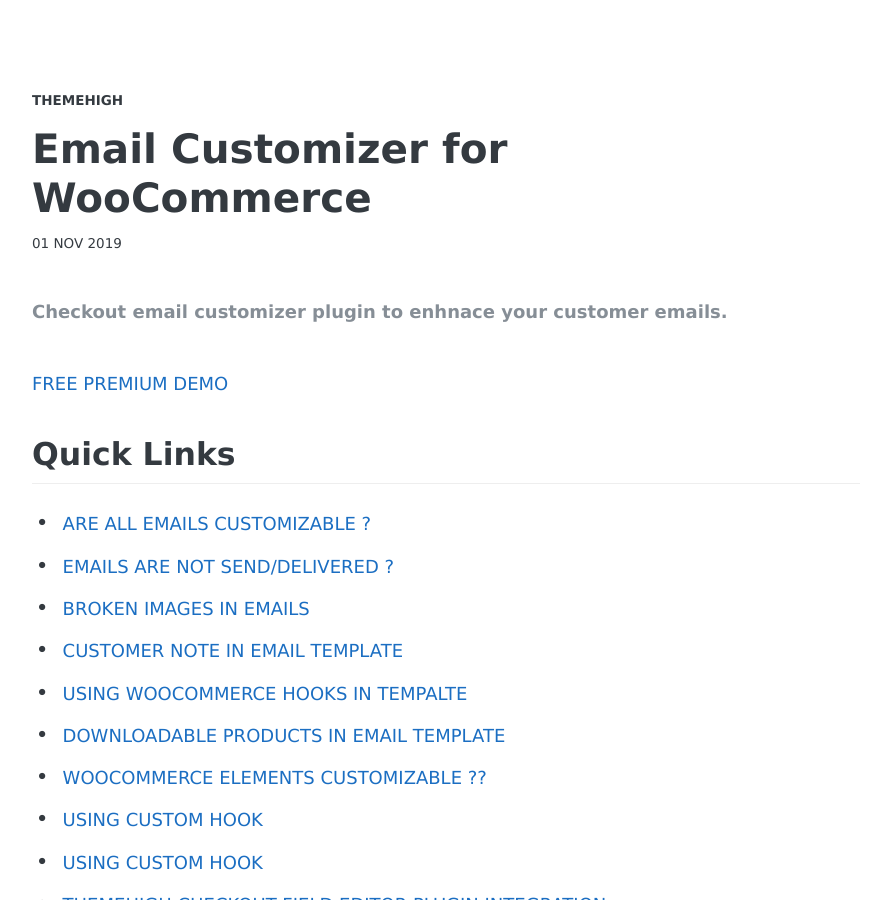
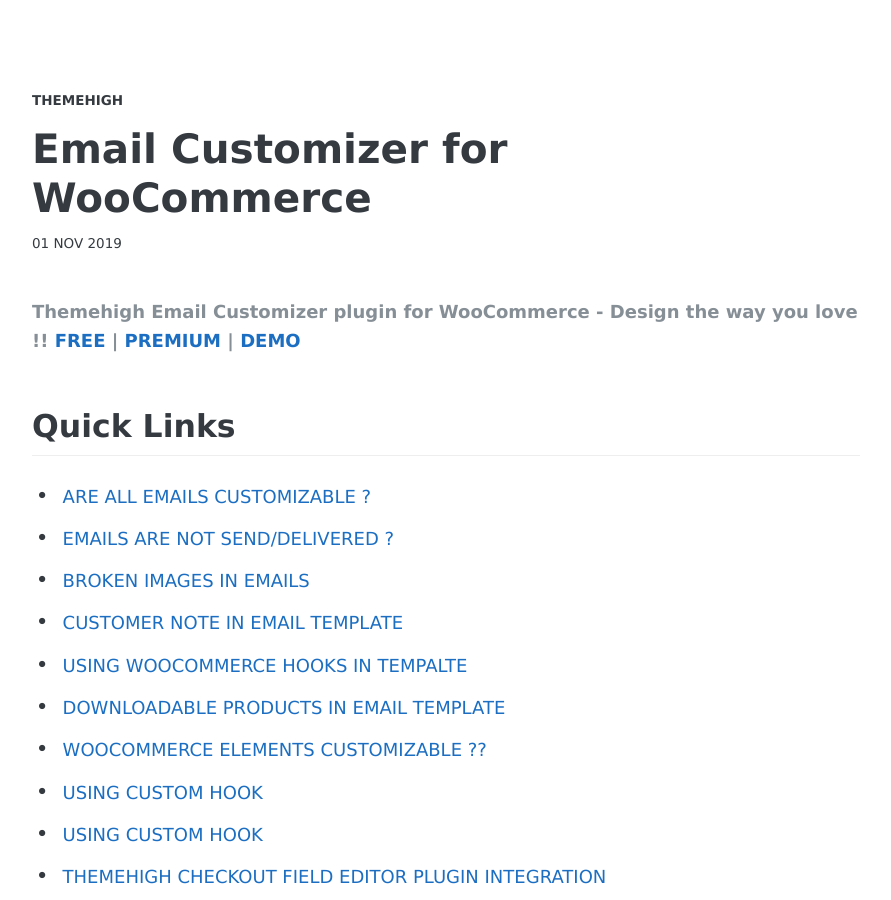
Before and after one commit to Themehigh/themehigh.github.io, a Jekyll site: the page built from _posts/2019-11-01-email-customizer-knowledge-base.markdown, in a window 1280 px wide and 900 px high. Shown: the whole window, without its empty margins (194-1085 px from the left). Built offline with Jekyll 4.4.1, drawn with Linux system fonts in a browser that asks for light colours; some web fonts are replaced; comment, search, counter and statistics services are not loaded.

Commit message:
Update 2019-11-01-email-customizer-knowledge-base.markdown

```diff
--- a/_posts/2019-11-01-email-customizer-knowledge-base.markdown
+++ b/_posts/2019-11-01-email-customizer-knowledge-base.markdown
@@ -4,8 +4,7 @@ title:  Email Customizer for WooCommerce
 categories: jekyll update
 ---
 
-###### Checkout email customizer plugin to enhnace your customer emails.
-[FREE](https://wordpress.org/plugins/email-customizer-for-woocommerce/) [PREMIUM](https://www.themehigh.com/product/woocommerce-email-customizer/) [DEMO](https://flydemos.com/wecm/wp-admin)
+###### Themehigh Email Customizer plugin for WooCommerce - Design the way you love !! [FREE](https://wordpress.org/plugins/email-customizer-for-woocommerce/) | [PREMIUM](https://www.themehigh.com/product/woocommerce-email-customizer/) | [DEMO](https://flydemos.com/wecm/wp-admin)
 
 ## Quick Links
 {:.no_toc}
```
